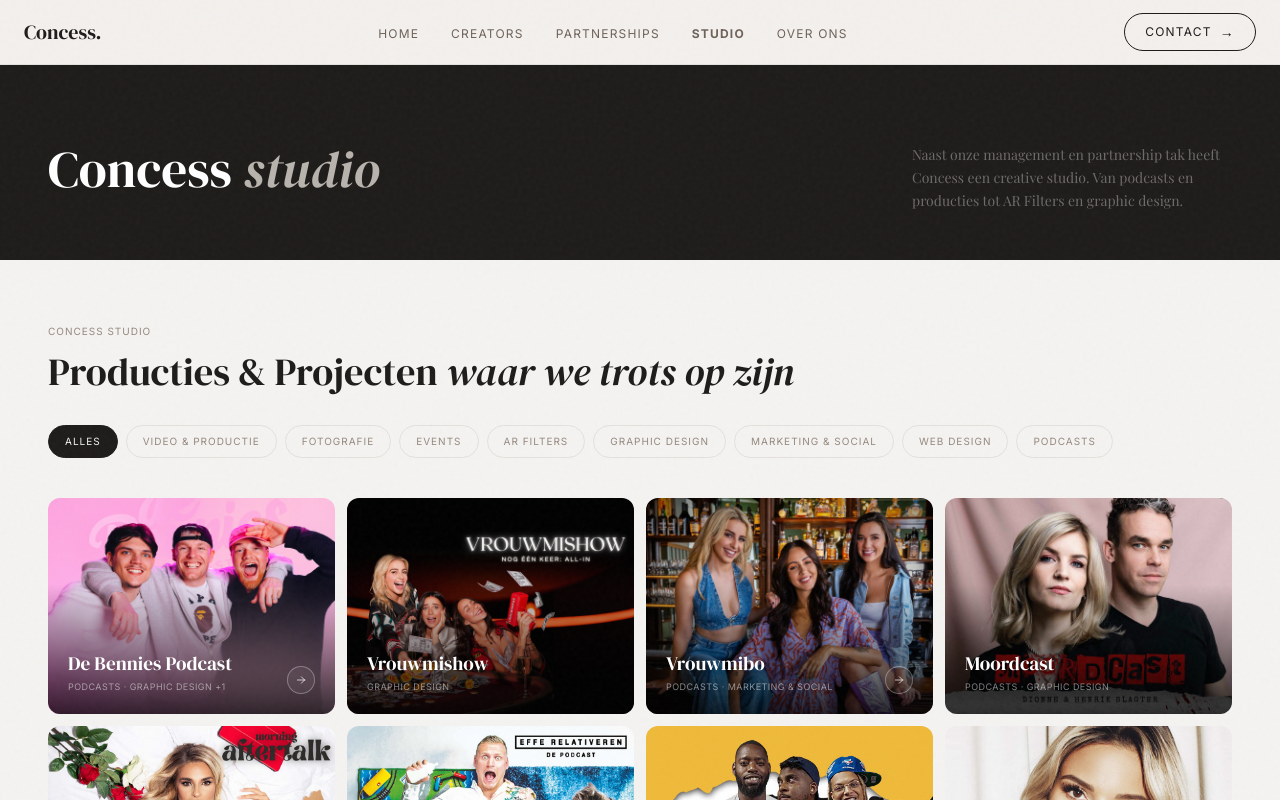
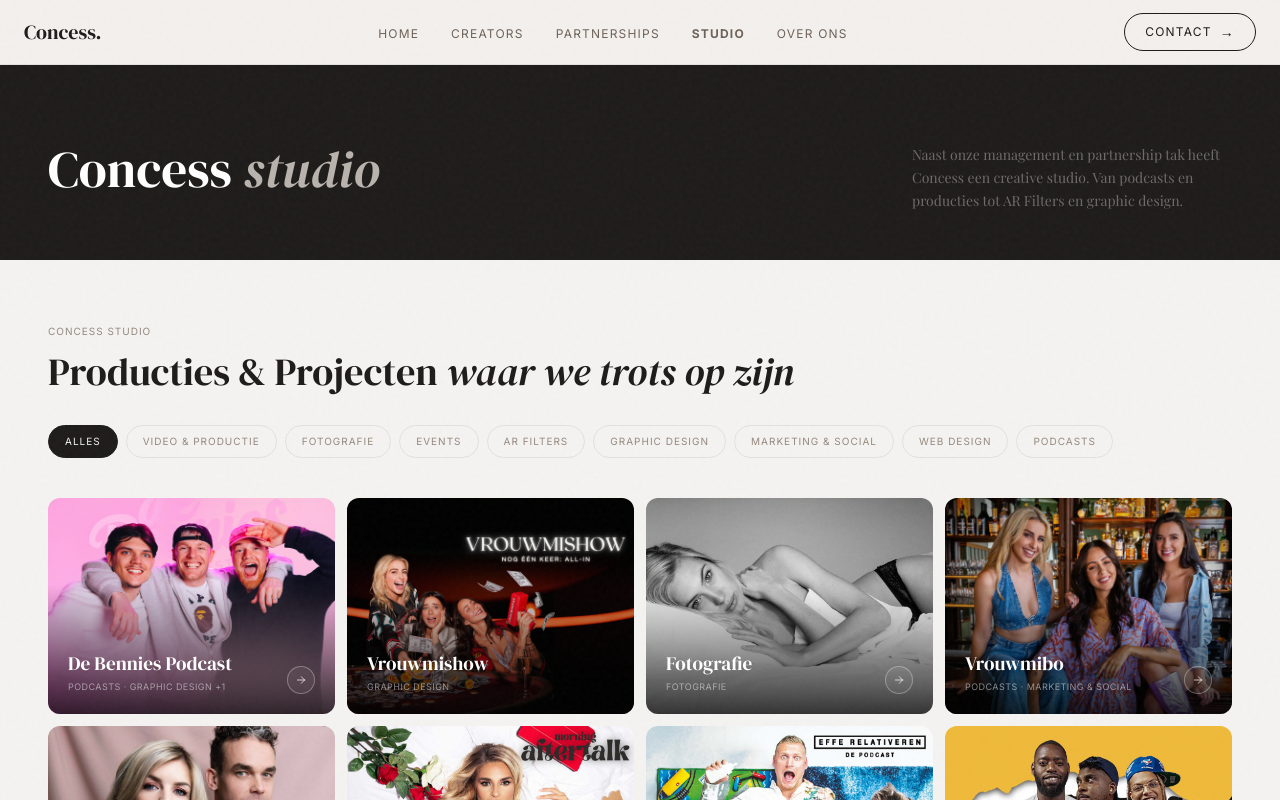
Before and after one commit to xmandysmit-tech/concess-website, a Next.js app: page /studio in a window 1280 px wide. Shown: the top 800 px of the page. Built offline with nearby package versions, Linux system fonts and the light colour scheme; a web font is replaced by a local one.

Commit message:
Studio: Fotografie case aangemaakt met masonry collage layout

```diff
--- a/app/data/content.ts
+++ b/app/data/content.ts
@@ -281,6 +281,7 @@ export type StudioCase = {
   posters?: string[];
   postersText?: string;
   instagramEmbed?: string;
+  photos?: string[];
   gallery: GalleryItem[];
 };
 
@@ -341,6 +342,22 @@ export const studioCases: StudioCase[] = [
     gradient: "from-amber-900 to-stone-950",
     tagline: "Concess Studio",
     description: "Voor de Vrouwmishow, een volwaardige theatertour langs zalen als DeLaMar Amsterdam, World Forum Den Haag en Oude Luxor Rotterdam, verzorgde Concess het artwork.",
+    gallery: [],
+  },
+  // ── Fotografie ───────────────────────────────────────────
+  {
+    slug: "fotografie",
+    title: "Fotografie",
+    subtitle: "shoots & campagnes",
+    tags: ["Fotografie"],
+    year: "2020 – heden",
+    cover: "/images/studio/fotografie.jpg",
+    gradient: "from-stone-700 to-stone-950",
+    tagline: "Concess Studio",
+    description: "Van persshots tot campagnebeelden — een verzameling van fotografie die Concess door de jaren heen verzorgd heeft. Losse shoots, contentdagen en alles daartussenin.",
+    photos: [
+      // Voeg hier foto's toe: "/images/Projecten/Fotografie/bestandsnaam.jpg"
+    ],
     gallery: [],
   },
   // ── 2022 – 2024 ──────────────────────────────────────────
--- a/app/studio/[slug]/page.tsx
+++ b/app/studio/[slug]/page.tsx
@@ -210,6 +210,20 @@ export default async function StudioCasePage({ params }: { params: Promise<{ slu
         </section>
       )}
 
+      {/* ── FOTOGRAFIE COLLAGE ── */}
+      {project.photos && project.photos.length > 0 && (
+        <section className="pb-12 max-w-7xl mx-auto px-6 md:px-12">
+          <span className="text-[10px] tracking-widest uppercase block mb-4" style={{ color: "var(--color-taupe-500)" }}>Beelden</span>
+          <div style={{ columns: "3 280px", gap: "12px" }}>
+            {project.photos.map((src, i) => (
+              <div key={i} className="rounded-xl overflow-hidden mb-3 break-inside-avoid">
+                <img src={src} alt="" className="w-full h-auto block" />
+              </div>
+            ))}
+          </div>
+        </section>
+      )}
+
       {/* ── TRAILER ── */}
       {youtubeId && (
         <section className="pt-4 pb-12 md:pb-16 max-w-7xl mx-auto px-6 md:px-12">
```
